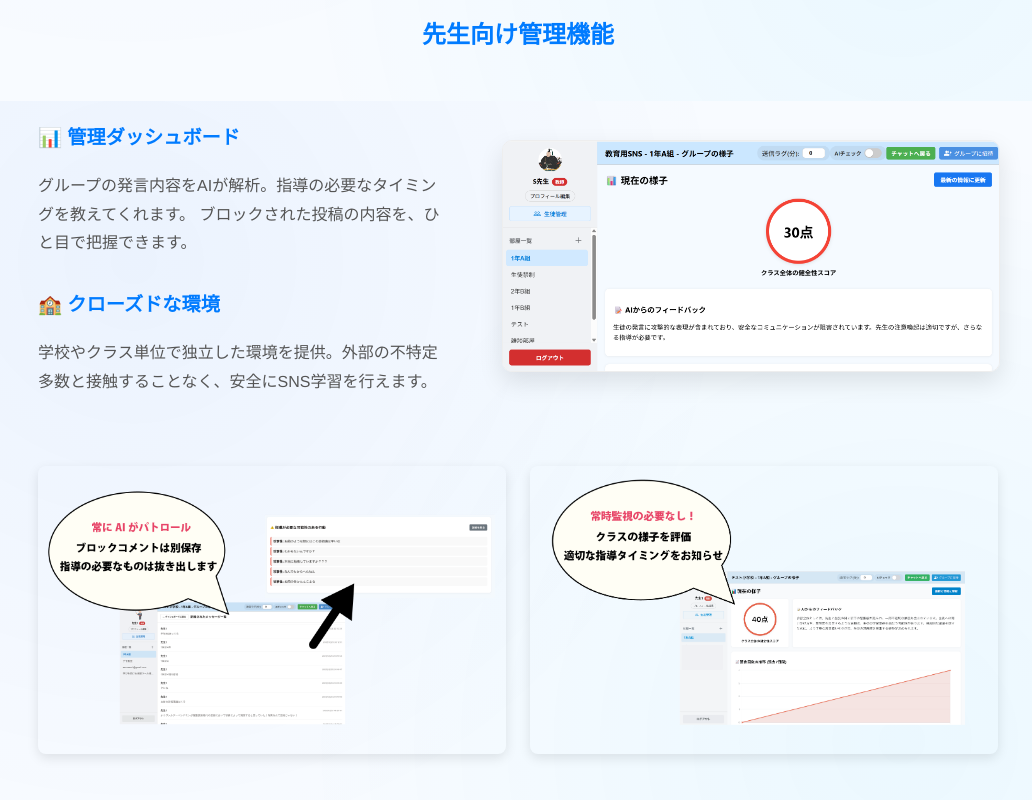
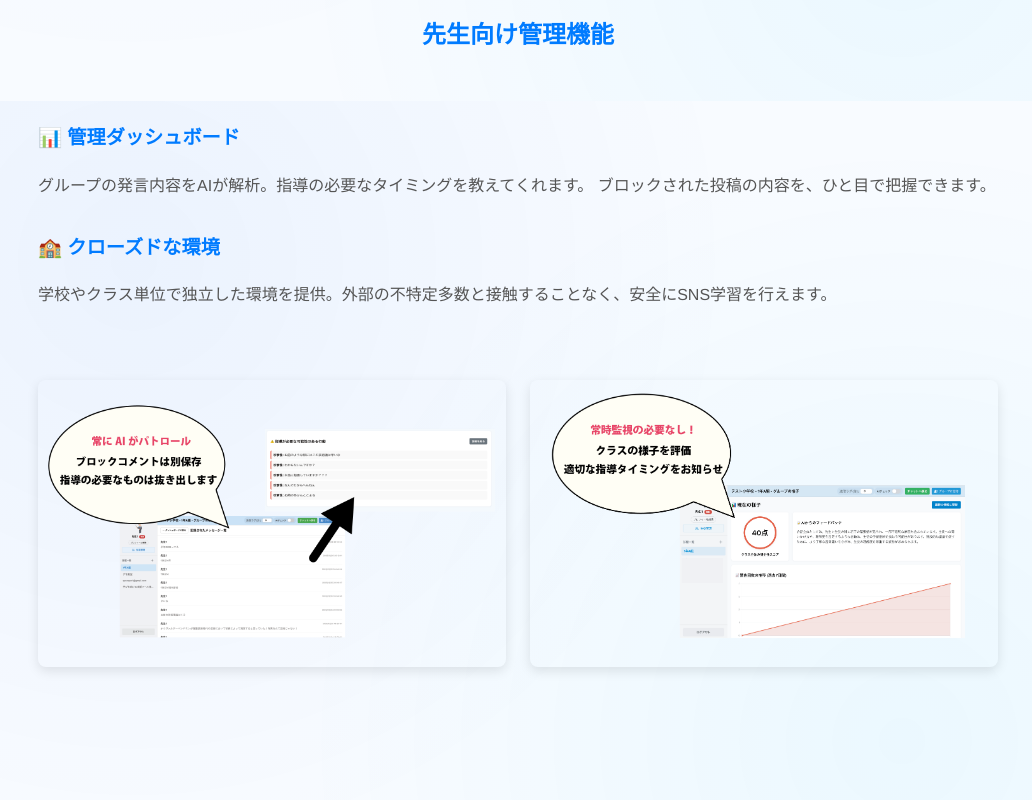
Before and after one commit to y-semba/sns-web, a React (Vite) app: page / in a window 1280 px wide. Shown: the part 3899-4699 px from the top of the page, without its empty margins (122-1154 px from the left). Built offline with nearby package versions, Linux system fonts and the light colour scheme; no server answers.

Commit message:
写真の修正

```diff
--- a/src/components/04_Merit/Merit.jsx
+++ b/src/components/04_Merit/Merit.jsx
@@ -2,7 +2,6 @@ import React from 'react';
 import styles from './Merit.module.css';
 
 // ▼▼▼ 1. 画像をインポートします（ファイル名が正しいか要確認！） ▼▼▼
-import dashboardImage from './dashboard.png';
 import studentImg from './student.png';
 import teachImg from './teach.png';
 import blockCommentImg from './blockcomment.png';
@@ -109,13 +108,6 @@ const Merit = () => {
           </div>
 
           {/* 右側：ダッシュボード画像 */}
-          <div className={styles.dashboardWrapper}>
-            <img
-              src={dashboardImage}
-              alt="先生用管理ダッシュボード画面"
-              className={styles.dashboardImage}
-            />
-          </div>
         </div>
       </div>
 
```
